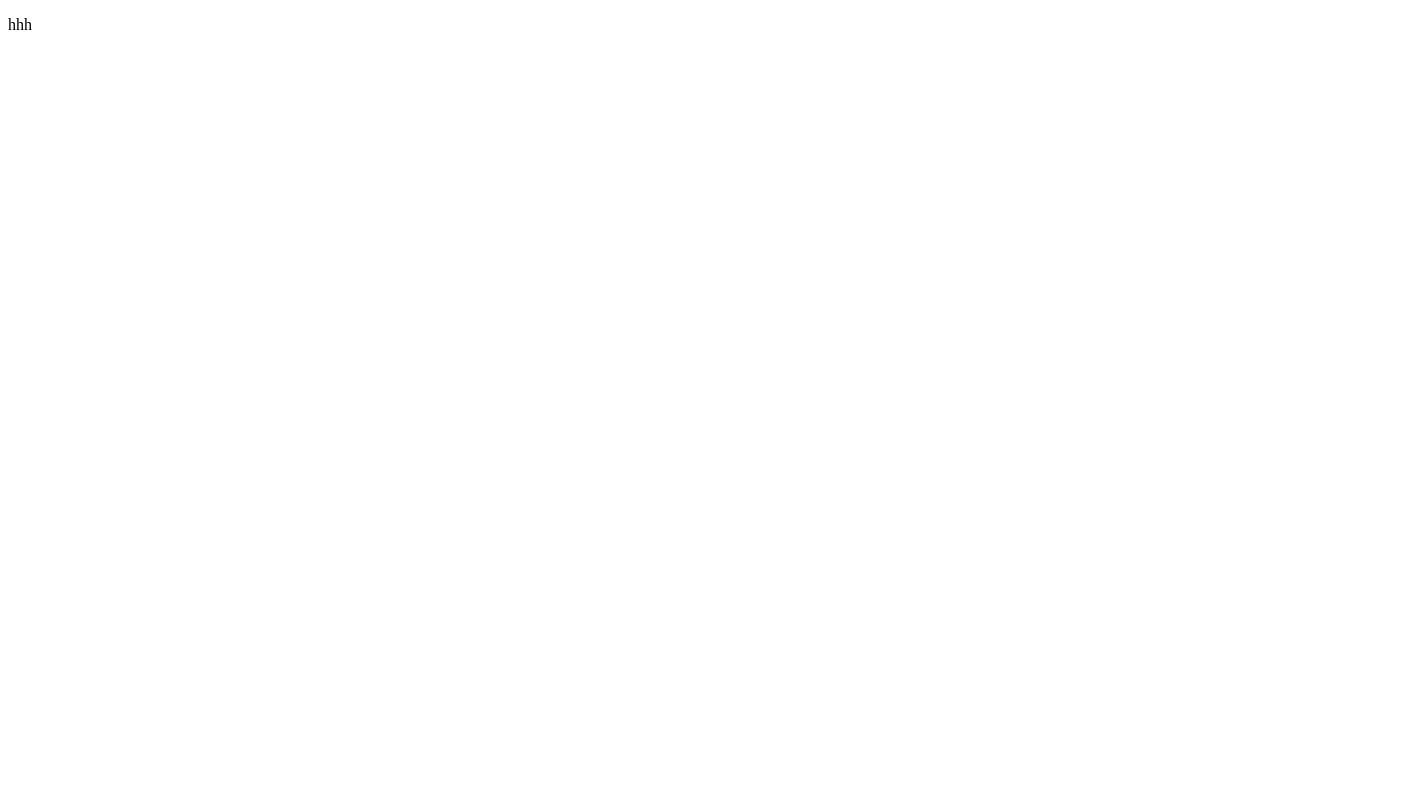
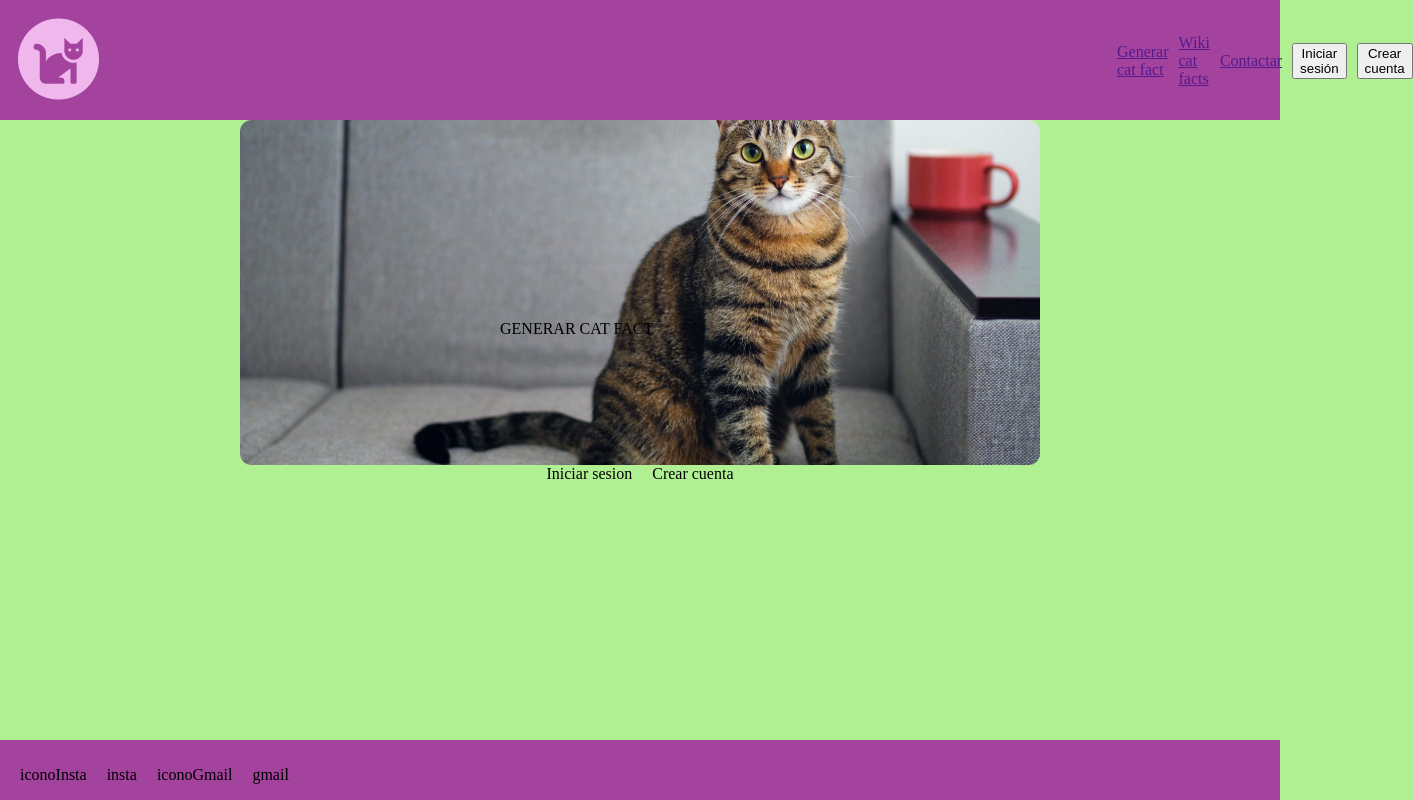
Before and after one commit to juanrabaro/ut4-diw-catfats, a website built with Parcel: page src/index.html in a window 1280 px wide. Shown: the whole page, 1413 px wide, since content can reach past the window. Built offline with nearby package versions, Linux system fonts and the light colour scheme.

Commit message:
Cambios generales

```diff
--- a/src/assets/sass/main.scss
+++ b/src/assets/sass/main.scss
@@ -1,3 +1,78 @@
-h1 {
-    color: red;
+//Variables
+$rosaOscuro: #A3439E;
+$rosaClaro: #F0B7ED;
+$verdeClaro: #B0F092;
+
+
+* {
+    box-sizing: border-box;
 }
+
+body {
+    margin: 0px;
+    width: 100%;
+    background-color: $verdeClaro;
+}
+
+header {
+    background-color: $rosaOscuro;
+    height: 120px;
+
+    nav {
+        display: flex;
+        color: $verdeClaro;
+
+        #logo {
+            width: 81px;
+            margin: 18px;
+        }
+        #enlacesCabecera {
+            display: flex;
+            margin-left: 1000px;
+            align-items: center;
+            gap: 10px;
+            width: 1000px;
+            text-decoration: none;
+        }
+    }
+}
+
+main {
+
+    #imagenPrincipal {
+        position: relative;
+
+        span {
+            width: 100%;
+        }
+        #botImgP {
+            position: absolute;
+            top: 200px;
+            left: 500px;
+        }
+        #imagenP {
+            display: block;
+            margin-left: auto;
+            margin-right: auto;
+            width: 800px;
+        }
+    }
+
+    #flujoUsuario {
+        display: flex;
+        justify-content: center;
+        gap: 20px;
+    }
+}
+
+footer {
+    background-color: $rosaOscuro;
+    display: flex;
+    gap: 20px;
+    padding-left: 20px;
+    position: fixed;
+    width: 100%;
+    left: 0;
+    bottom: 0;
+    padding-top: 10px;
+}
--- a/src/index.html
+++ b/src/index.html
@@ -6,6 +6,37 @@
     <link rel="stylesheet" href="/src/assets/sass/main.scss">
 </head>
 <body>
-    <p>hhh</p>
+    <header>
+        <nav>
+            <section>
+                <img src="/src/assets/img/logo.png" alt="logo"id="logo">
+            </section>
+            <section id="enlacesCabecera">
+                <a href="">Generar cat fact</a>
+                <a href="">Wiki cat facts</a>
+                <a href="">Contactar</a>
+                <button>Iniciar sesión</button>
+                <button>Crear cuenta</button>
+            </section>
+        </nav>
+    </header>
+
+    <main>
+        <section id="imagenPrincipal">
+            <img src="/src/assets/img/imagenPrincipal.png" alt="ImagenPrincipal" id="imagenP">
+            <a id="botImgP"><span>GENERAR CAT FACT</span></a>
+        </section>
+        <section id="flujoUsuario">
+            <section id="inicioSesion">Iniciar sesion</section>
+            <section id="crearCuenta">Crear cuenta</section>
+        </section>
+    </main>
+
+    <footer>
+        <p>iconoInsta</p>
+        <p>insta</p>
+        <p>iconoGmail</p>
+        <p>gmail</p>
+    </footer>
 </body>
 </html>
```
Also changed, not shown: dist/imagenPrincipal.762b95a6.png (added), dist/index.html, dist/logo.7c849107.png (added), src/assets/img/imagenPrincipal.png (added), src/assets/img/logo.png (added), 3 other files.
